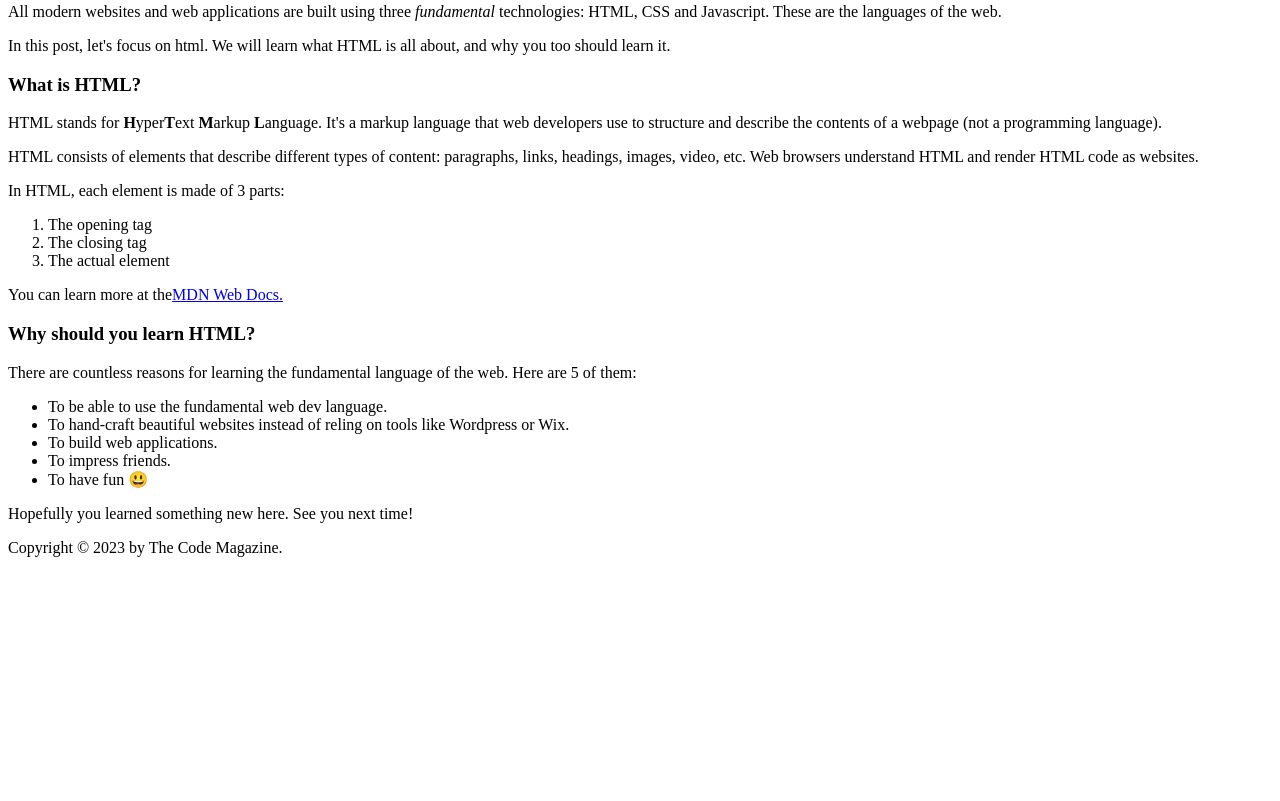
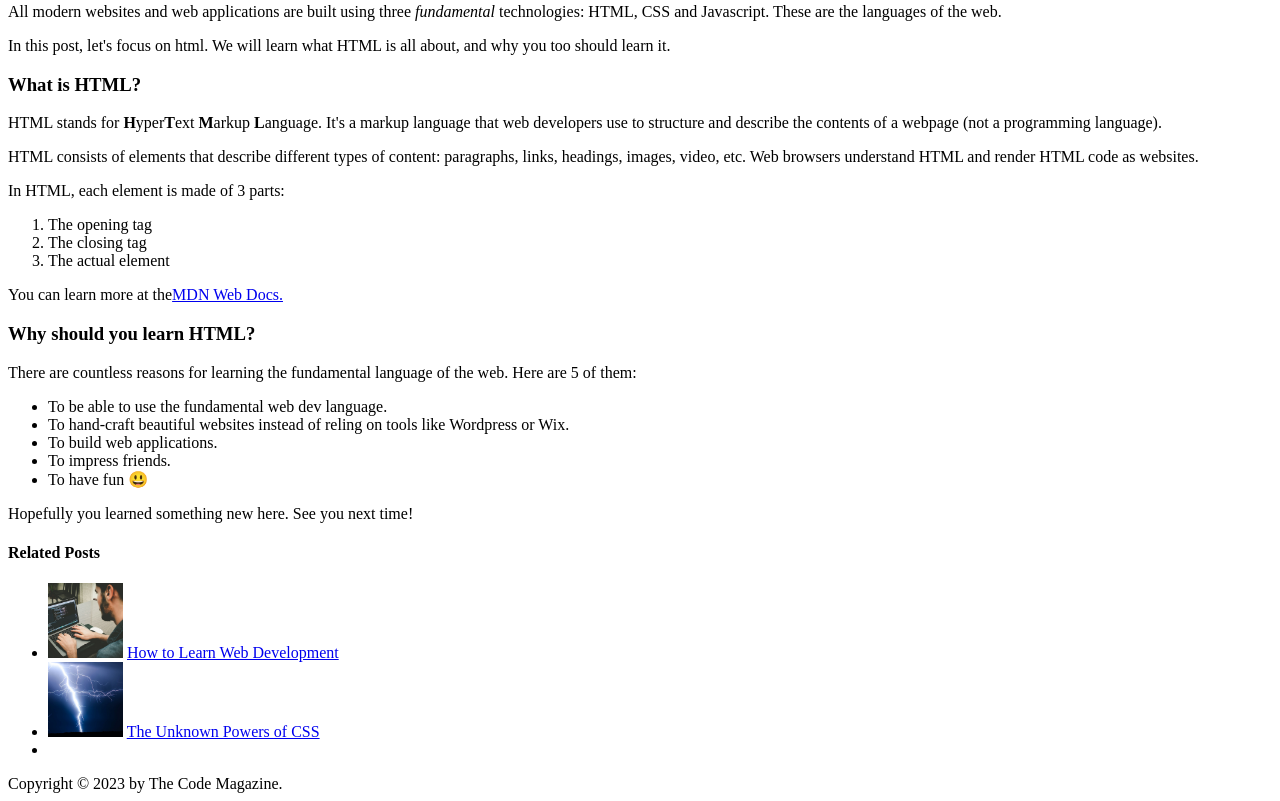
Before and after one commit to nambzak/udemy-webcourse, a plain HTML site: page project1/index.html in a window 1280 px wide. Shown: the part 487-1288 px from the top of the page. Before the commit the page ends 1052 px from the top, so only its background shows below. Drawn offline with Linux system fonts and the light colour scheme.

Commit message:
Images to be included in the project and modification of index.html to include images

```diff
--- a/project1/index.html
+++ b/project1/index.html
@@ -92,6 +92,18 @@
 
       <p>Hopefully you learned something new here. See you next time!</p>
     </article>
+	<aside>
+		<h4>Related Posts</h1>
+		<ul>
+			<li><img src="images/related-1.jpg" alt="Man using a computer" width="75" height="75" \>
+			    <a href="https://brainstation.io/career-guides/how-to-become-a-web-developer" target="_blank">How to Learn Web Development</a>
+			</li>
+			<li><img src="images/related-2.jpg" alt="Lightning" width="75" height="75" />
+			    <a href="https://web.dev/the-amazing-powers-of-css/" target="_blank">The Unknown Powers of CSS</a>
+			</li>
+			<li><img src=""
+		</ul>
+	</aside>
     <footer>Copyright &copy; 2023 by The Code Magazine.</footer>
   </body>
 </html>
```
Also changed, not shown: project1/images/related-1.jpg (added), project1/images/related-2.jpg (added), project1/images/related-3.jpg (added).
